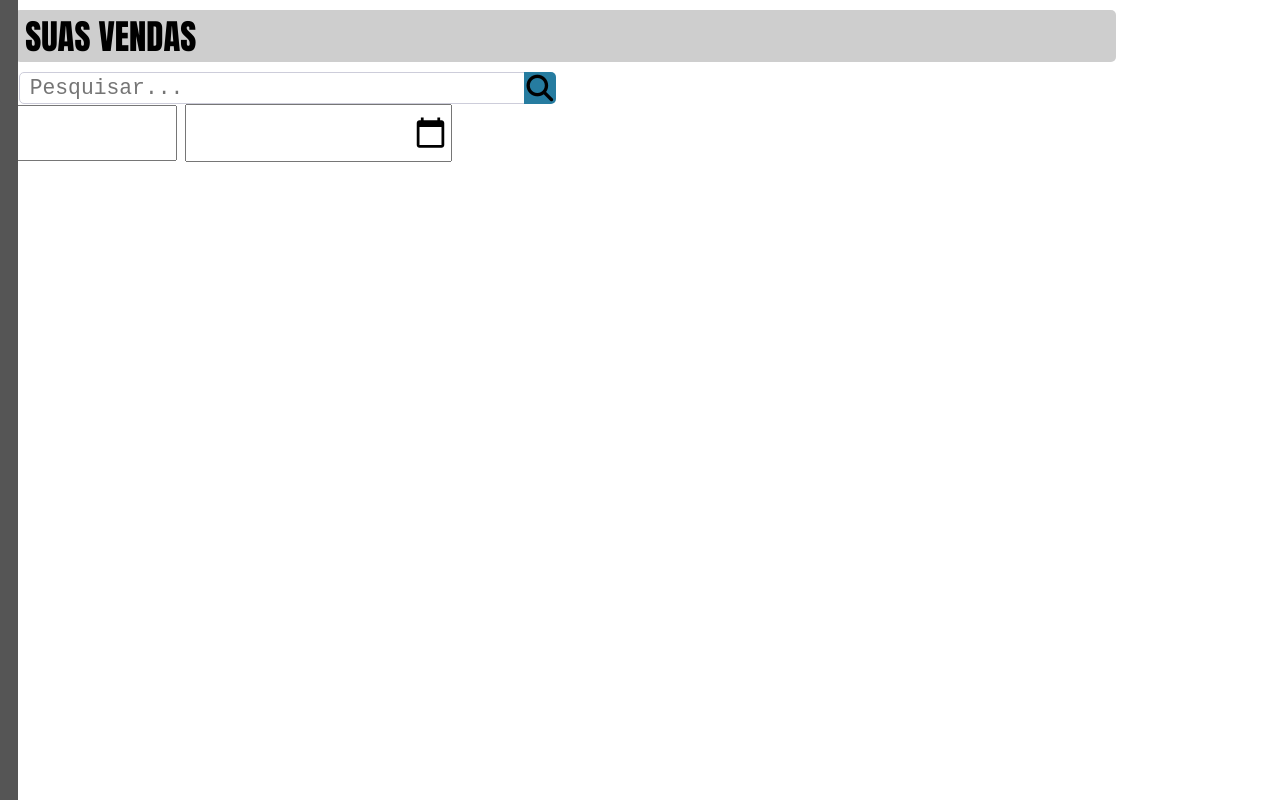
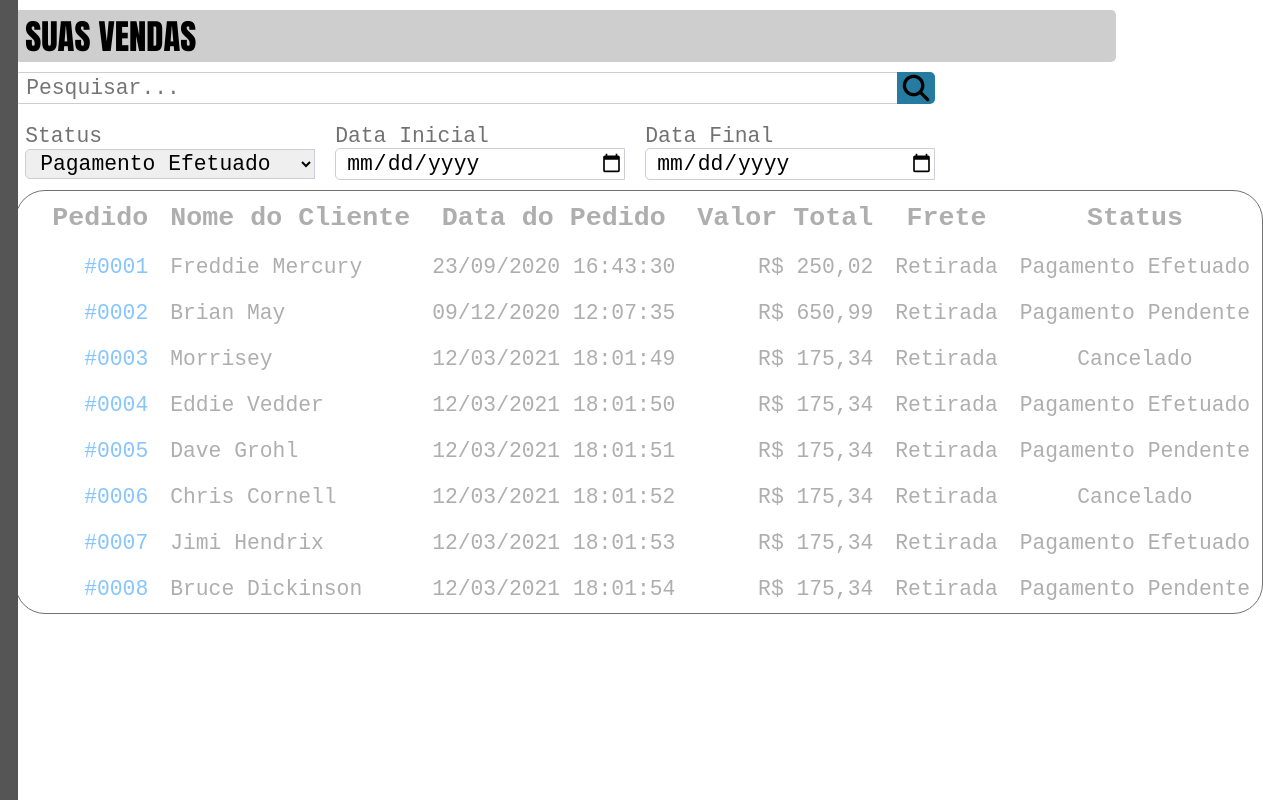
Before and after one commit to Luk4s003/APS1_Model, a plain HTML site: page vendas.html in a window 1280 px wide. Shown: the full height of the page, 152-1415 px from the left, 1263 px wide, since content can reach past the window. Drawn offline with Linux system fonts and the light colour scheme.

Commit message:
Atualização

```diff
--- a/style/main.css
+++ b/style/main.css
@@ -13,20 +13,20 @@
 
 #searchbox {
     margin-top: 10px;
-    width: 544px;
+    width: 920px;
     line-height: 46px;
     display: flex;
     justify-content: center;
 }
 
-.pesquisa input {
+input, select, option {
     border: 1px solid #cdcdda;
     border-radius: 5px 0px 0px 5px;
     padding-left: 10px;
     font-family: 'Courier New', Courier, monospace;
     font-size: 16pt;
     color: #000;
-    width: 500px;
+    width: 920px;
     height: 30px;
 }
 
@@ -40,7 +40,7 @@ i {
     font-size: 20pt;
     margin-left: -7px;
     text-align: center;
-    width: 32px;
+    width: 40px;
     height: 32px;
     justify-content: center;
     border-radius: 0px 5px 5px 0px;
@@ -49,3 +49,71 @@ i {
 i::before {
     line-height: 32px;
 }
+
+#input-boxes {
+    display: flex;
+}
+
+select, option, .dateSelector {
+    width: 290px;
+}
+
+label {
+    color: #727272;
+    font-family: 'Courier New', Courier, monospace;
+    font-size: 16pt;
+    width: 190px;
+}
+
+.allInputs {
+    display: flex;
+    width: 290px;
+    flex-wrap: wrap;
+    margin: 20px 10px 10px 10px;
+}
+
+#content {
+    border: 1px solid #727272;
+    border-radius: 30px;
+    width: max-content;
+    height: auto;
+}
+
+table, th, td {
+    font-family: 'Courier New', Courier, monospace;
+    border: 1px solid black;
+    color: #AEAEAE;
+    border: none;
+}
+
+th, td {
+    padding: 10px;
+    text-align: center;
+}
+
+th {
+    font-size: 20pt;
+    font-weight: bold;
+}
+
+td {
+    font-size: 16pt;
+}
+
+.idPedido {
+    width: 120px;
+    text-align: right;
+}
+
+td.idPedido {
+    color: #86C5FF;
+}
+
+.nomeCliente {
+    width: max-content;
+    text-align: left;
+}
+
+.valorPedido {
+    text-align: right;
+}
--- a/style/vertical-bar.css
+++ b/style/vertical-bar.css
@@ -3,7 +3,7 @@ header {
     background: gradient(90deg, #383735 0%, #686a6c 100%);
     display: flex;
     width: 100%;
-    height: 85px;
+    height: 50px;
     position: fixed;
 }
 
--- a/vendas.html
+++ b/vendas.html
@@ -37,12 +37,105 @@
             <i class="fa-solid fa-magnifying-glass"></i>
         </div>
         <div id="input-boxes">
-            <select name="status" id="status">
-                <option value="Finalizada">Finalizada</option>
-                <option value="Em Aberto">Em Aberto</option>
-            </select>
+            <div class="allInputs">
+                <label for="status">Status</label>
+                <select name="status" id="status">
+                    <option value="1">Pagamento Efetuado</option>
+                    <option value="2">Pedido Pendente</option>
+                    <option value="3">Pedido Em Separação</option>
+                    <option value="4">Pedido Em Expedição</option>
+                    <option value="5">Pedido Enviado</option>
+                    <option value="6">Pedido Concluido</option>
+                    <option value="7">Pedido Cancelado</option>
+                </select>
+            </div>
 
-            <input type="date">
+            <div class="allInputs">
+                <label for="status">Data Inicial</label>
+                <input type="date" class="dateSelector">
+            </div>
+
+            <div class="allInputs">
+                <label for="status">Data Final</label>
+                <input type="date" class="dateSelector">
+            </div>
+        </div>
+
+        <div id="content">
+            <table>
+                <tr>
+                    <th class="idPedido">Pedido</th>
+                    <th class="nomeCliente">Nome do Cliente</th>
+                    <th class="dataPedido">Data do Pedido</th>
+                    <th class="valorPedido">Valor Total</th>
+                    <th>Frete</th>
+                    <th>Status</th>
+                </tr>
+                <tr>
+                    <td class="idPedido">#0001</td>
+                    <td class="nomeCliente">Freddie Mercury</td>
+                    <td class="dataPedido">23/09/2020 16:43:30</td>
+                    <td class="valorPedido">R$ 250,02</td>
+                    <td>Retirada</td>
+                    <td>Pagamento Efetuado</td>
+                </tr>
+                <tr>
+                    <td class="idPedido">#0002</td>
+                    <td class="nomeCliente">Brian May</td>
+                    <td class="dataPedido">09/12/2020 12:07:35</td>
+                    <td class="valorPedido">R$ 650,99</td>
+                    <td>Retirada</td>
+                    <td>Pagamento Pendente</td>
+                </tr>
+                <tr>
+                    <td class="idPedido">#0003</td>
+                    <td class="nomeCliente">Morrisey</td>
+                    <td class="dataPedido">12/03/2021 18:01:49</td>
+                    <td class="valorPedido">R$ 175,34</td>
+                    <td>Retirada</td>
+                    <td>Cancelado</td>
+                </tr>
+                <tr>
+                    <td class="idPedido">#0004</td>
+                    <td class="nomeCliente">Eddie Vedder</td>
+                    <td class="dataPedido">12/03/2021 18:01:50</td>
+                    <td class="valorPedido">R$ 175,34</td>
+                    <td>Retirada</td>
+                    <td>Pagamento Efetuado</td>
+                </tr>
+                <tr>
+                    <td class="idPedido">#0005</td>
+                    <td class="nomeCliente">Dave Grohl</td>
+                    <td class="dataPedido">12/03/2021 18:01:51</td>
+                    <td class="valorPedido">R$ 175,34</td>
+                    <td>Retirada</td>
+                    <td>Pagamento Pendente</td>
+                </tr>
+                <tr>
+                    <td class="idPedido">#0006</td>
+                    <td class="nomeCliente">Chris Cornell</td>
+                    <td class="dataPedido">12/03/2021 18:01:52</td>
+                    <td class="valorPedido">R$ 175,34</td>
+                    <td>Retirada</td>
+                    <td>Cancelado</td>
+                </tr>
+                <tr>
+                    <td class="idPedido">#0007</td>
+                    <td class="nomeCliente">Jimi Hendrix</td>
+                    <td class="dataPedido">12/03/2021 18:01:53</td>
+                    <td class="valorPedido">R$ 175,34</td>
+                    <td>Retirada</td>
+                    <td>Pagamento Efetuado</td>
+                </tr>
+                <tr>
+                    <td class="idPedido">#0008</td>
+                    <td class="nomeCliente">Bruce Dickinson</td>
+                    <td class="dataPedido">12/03/2021 18:01:54</td>
+                    <td class="valorPedido">R$ 175,34</td>
+                    <td>Retirada</td>
+                    <td>Pagamento Pendente</td>
+                </tr>
+            </table>
         </div>
     </main>
 </body>
```
Also changed, not shown: produtos.html (+1 -1 lines).
